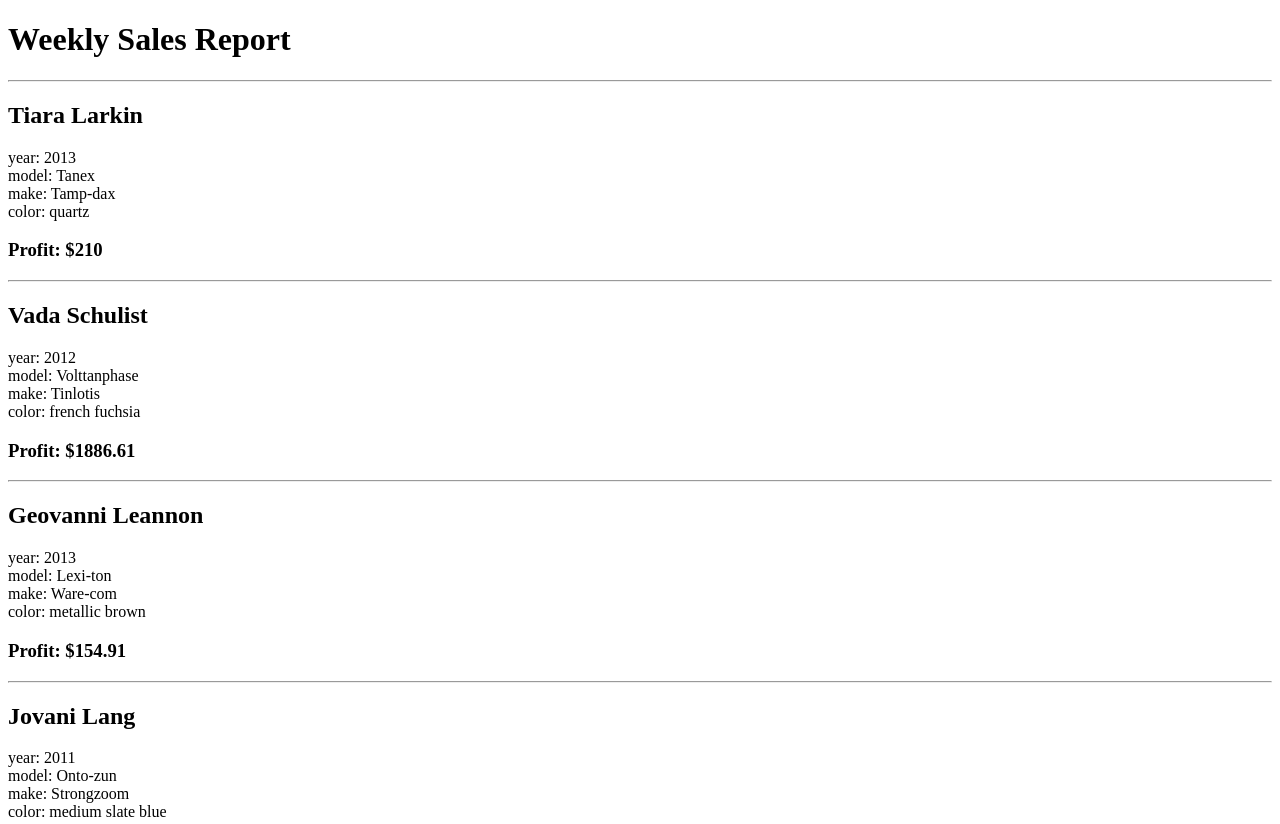
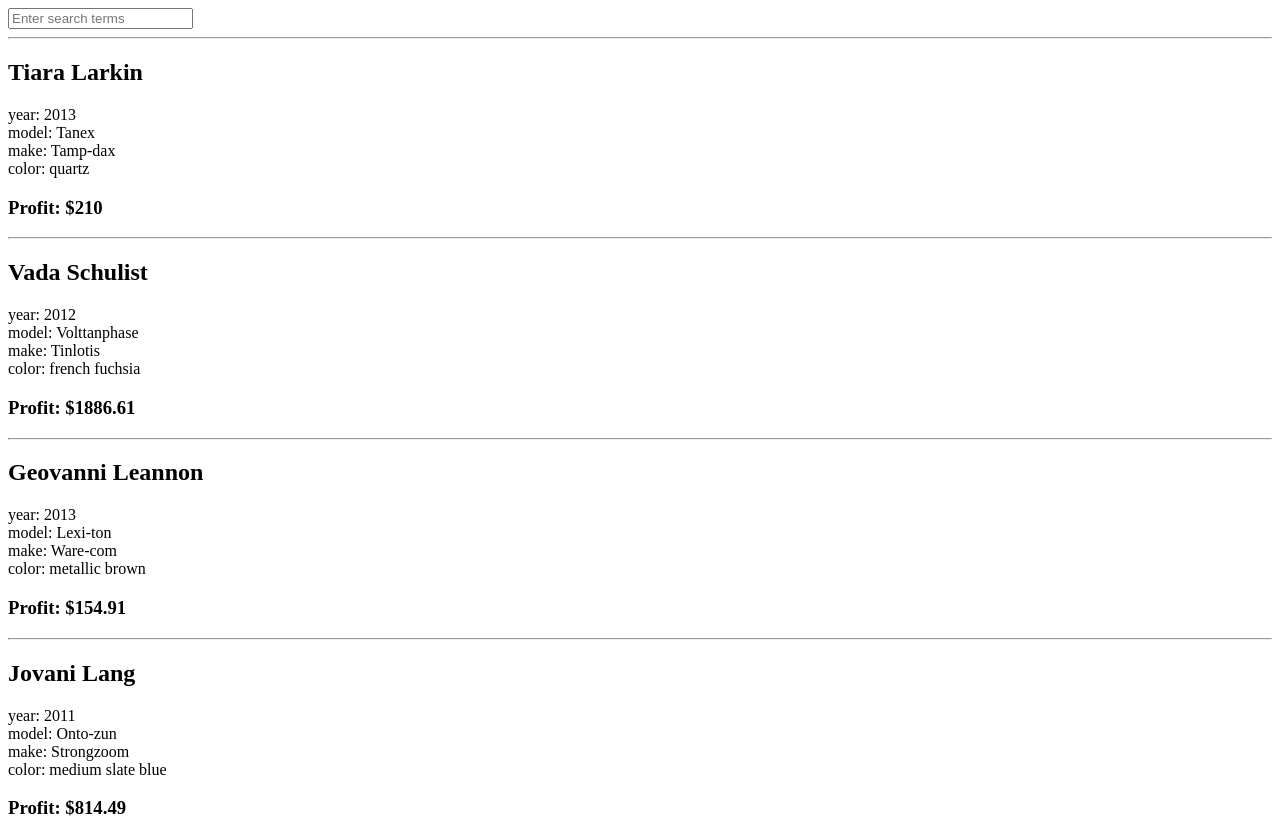
Before and after one commit to RyanCrowleyCode/advanced-usage-of-objects, a plain HTML site: page src/index.html in a window 1280 px wide. Shown: the top 824 px of the page. Drawn offline with Linux system fonts and the light colour scheme.

Commit message:
replaced h1 with search box

```diff
--- a/src/index.html
+++ b/src/index.html
@@ -7,7 +7,7 @@
     <title>Document</title>
 </head>
 <body>
-    <h1>Weekly Sales Report</h1>
+    <input type="search" id="searchInput" placeholder="Enter search terms">
     <hr>
     <section id="container"></section>
 
```
